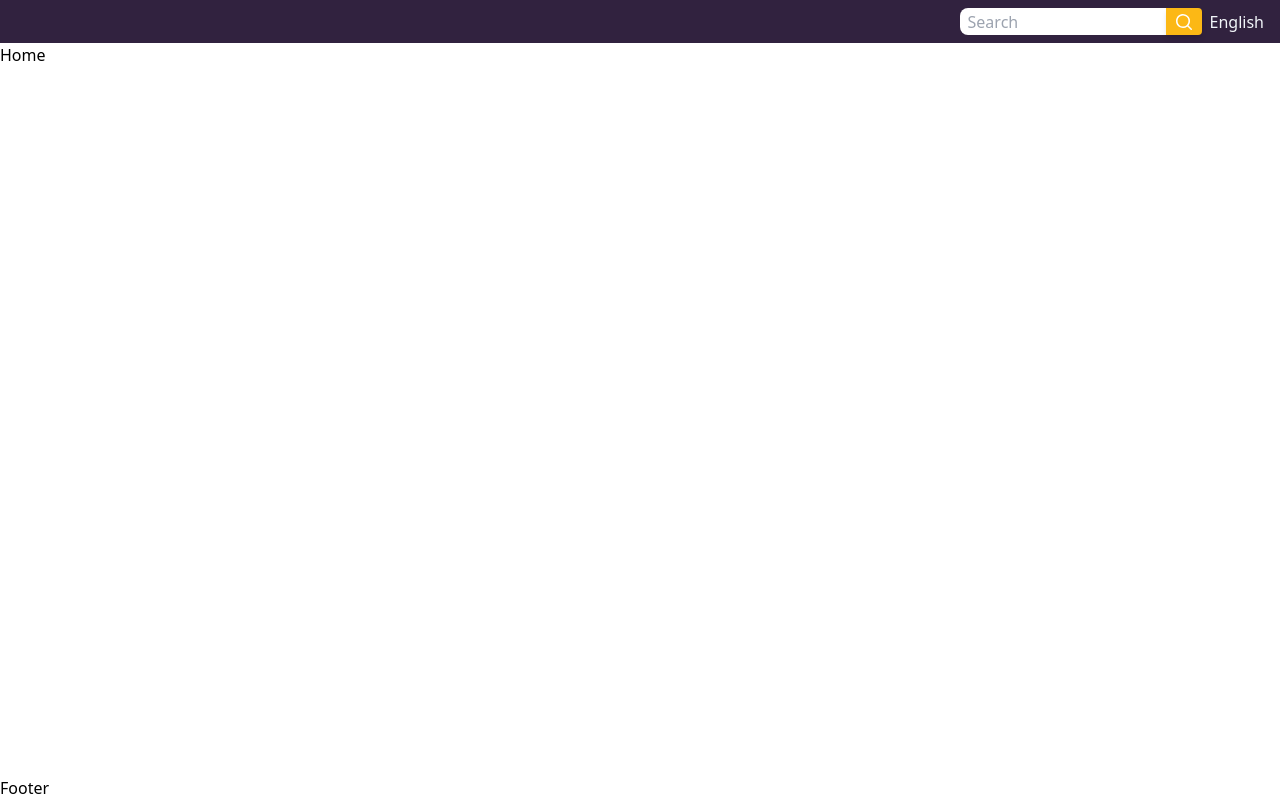
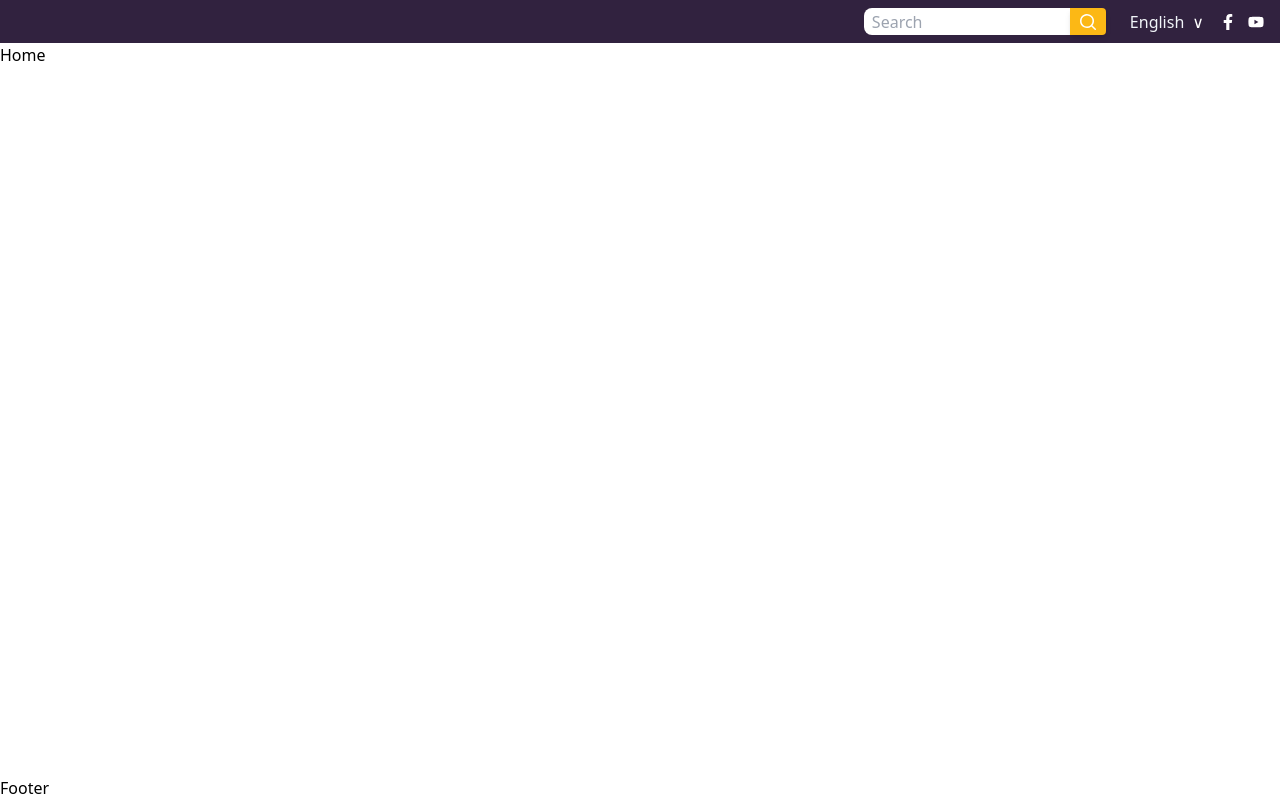
Before and after one commit to sithumoemyint-code/Orenda, a React (Vite) app: page / in a window 1280 px wide. Built offline with nearby package versions, Linux system fonts and the light colour scheme.

Commit message:
very fist bar done

```diff
--- a/package.json
+++ b/package.json
@@ -10,12 +10,9 @@
     "preview": "vite preview"
   },
   "dependencies": {
-    "@fortawesome/fontawesome-svg-core": "^6.4.2",
-    "@fortawesome/free-regular-svg-icons": "^6.4.2",
-    "@fortawesome/free-solid-svg-icons": "^6.4.2",
-    "@fortawesome/react-fontawesome": "^0.2.0",
     "react": "^18.2.0",
     "react-dom": "^18.2.0",
+    "react-icons": "^4.10.1",
     "react-router": "^6.15.0",
     "react-router-dom": "^6.15.0"
   },
--- a/src/common/VeryFistBar.jsx
+++ b/src/common/VeryFistBar.jsx
@@ -1,5 +1,5 @@
 import React from 'react'
-import { FontAwesomeIcon } from '@fortawesome/react-fontawesome'
+import {  FaFacebookF, FaYoutube } from "react-icons/fa"
 
 const VeryFistBar = () => {
     return (
@@ -36,9 +36,24 @@ const VeryFistBar = () => {
                 </div>
 
                 <div className='flex items-center cursor-pointer'>
+                    <div className='relative group'>
+                        <div className='mx-4 flex gap-2'>
+                            <p className='text-slate-100'>
+                                English
+                            </p>
+                            <span className='text-white  '>&#8744;</span>
+                        </div>
+                        <div className='bg-white absolute right-2 shadow-lg hidden group-hover:block border-t-4 border-lineGoldColor w-40 px-3 divide-y divide-slate-200'>
+                            <p className='py-2 hover:text-textGoldColor transition-colors duration-300'>Japan</p>
+                            <p className='py-2 hover:text-textGoldColor transition-colors duration-300'>USA</p>
+                        </div>
+                    </div>
 
-                    <p className='text-slate-100'>English</p>
-                    {/* <FontAwesomeIcon icon={faFacebookF} /> */}
+                    <div className='flex gap-3'>
+                        <FaFacebookF color='white' />
+                        <FaYoutube color='white' />
+                    </div>
+
                 </div>
             </div>
         </div>
```
Also changed, not shown: src/common/USA.jsx (deleted, +0 -9 lines), src/common/VeryFistBar.css (added), 1 other file (tests, documents, lock files or other folders).
